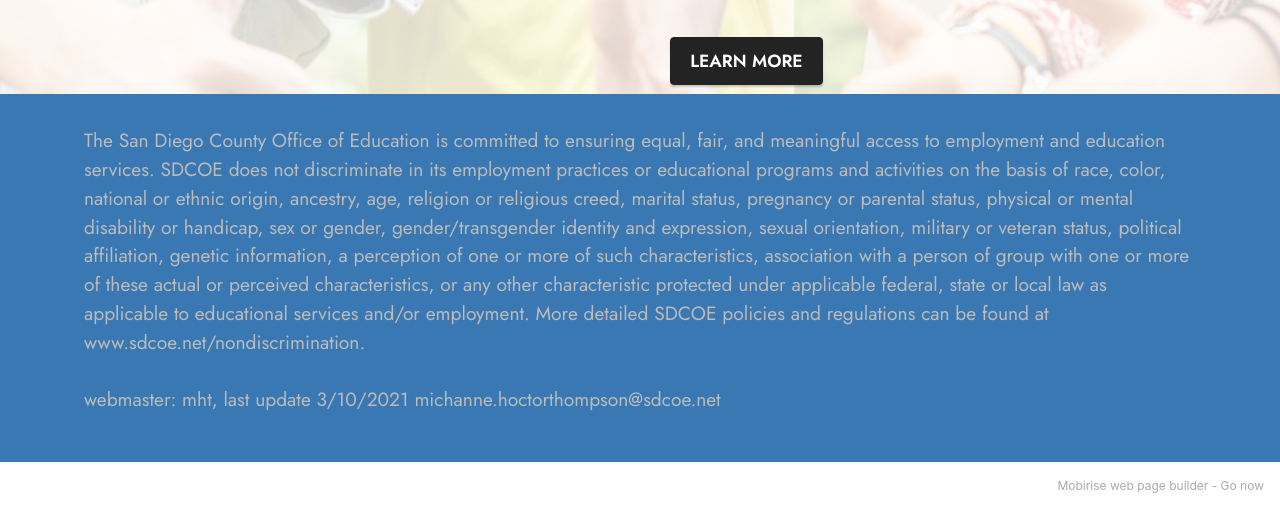
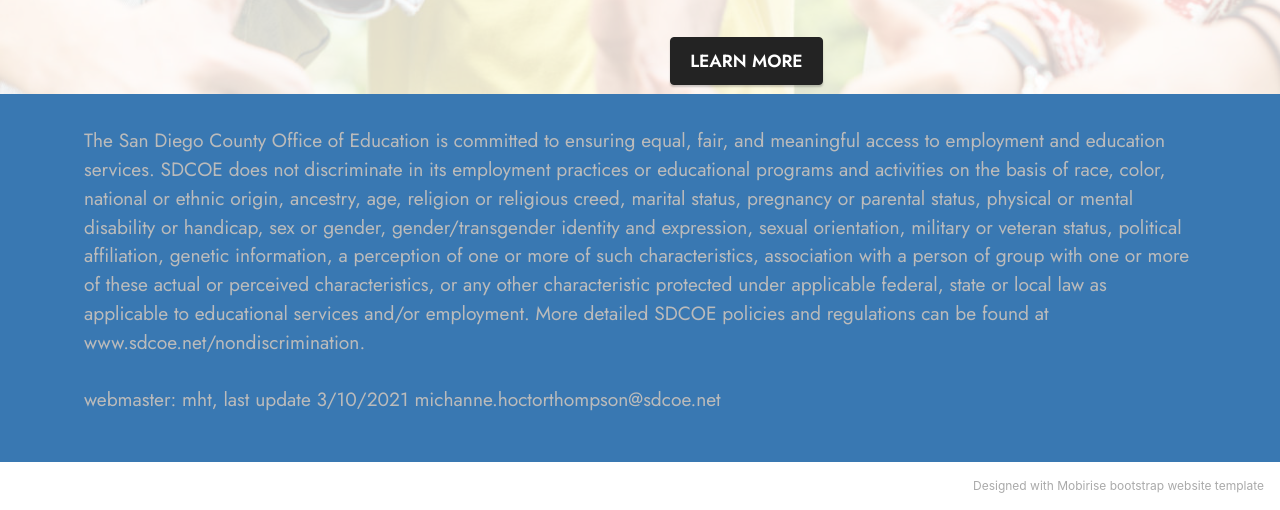
Before and after one commit to SDCOE/etnetwork, a plain HTML site: page index.html in a window 1280 px wide. Shown: the part 2563-3073 px from the top of the page. Drawn offline with Linux system fonts and the light colour scheme.

Commit message:
2nd attempt to publish
2ns attempt to publish this event site -mht

Co-Authored-By: Project Automation Manager <8315782+pam@users.noreply.github.com>

```diff
--- a/index.html
+++ b/index.html
@@ -219,7 +219,7 @@
             </div>
         </div>
     </div>
-</section><section style="background-color: #fff; font-family: -apple-system, BlinkMacSystemFont, 'Segoe UI', 'Roboto', 'Helvetica Neue', Arial, sans-serif; color:#aaa; font-size:12px; padding: 0; align-items: center; display: flex;"><a href="https://mobirise.site/b" style="flex: 1 1; height: 3rem; padding-left: 1rem;"></a><p style="flex: 0 0 auto; margin:0; padding-right:1rem;">Mobirise web page builder - <a href="https://mobirise.site/o" style="color:#aaa;">Go now</a></p></section><script src="assets/web/assets/jquery/jquery.min.js"></script>  <script src="assets/popper/popper.min.js"></script>  <script src="assets/tether/tether.min.js"></script>  <script src="assets/bootstrap/js/bootstrap.min.js"></script>  <script src="assets/smoothscroll/smooth-scroll.js"></script>  <script src="assets/dropdown/js/nav-dropdown.js"></script>  <script src="assets/dropdown/js/navbar-dropdown.js"></script>  <script src="assets/touchswipe/jquery.touch-swipe.min.js"></script>  <script src="assets/parallax/jarallax.min.js"></script>  <script src="assets/theme/js/script.js"></script>
+</section><section style="background-color: #fff; font-family: -apple-system, BlinkMacSystemFont, 'Segoe UI', 'Roboto', 'Helvetica Neue', Arial, sans-serif; color:#aaa; font-size:12px; padding: 0; align-items: center; display: flex;"><a href="https://mobirise.site/q" style="flex: 1 1; height: 3rem; padding-left: 1rem;"></a><p style="flex: 0 0 auto; margin:0; padding-right:1rem;"><a href="https://mobirise.site/t" style="color:#aaa;">Designed</a> with Mobirise bootstrap website template</p></section><script src="assets/web/assets/jquery/jquery.min.js"></script>  <script src="assets/popper/popper.min.js"></script>  <script src="assets/tether/tether.min.js"></script>  <script src="assets/bootstrap/js/bootstrap.min.js"></script>  <script src="assets/smoothscroll/smooth-scroll.js"></script>  <script src="assets/dropdown/js/nav-dropdown.js"></script>  <script src="assets/dropdown/js/navbar-dropdown.js"></script>  <script src="assets/touchswipe/jquery.touch-swipe.min.js"></script>  <script src="assets/parallax/jarallax.min.js"></script>  <script src="assets/theme/js/script.js"></script>
 
 
 </body>
```
